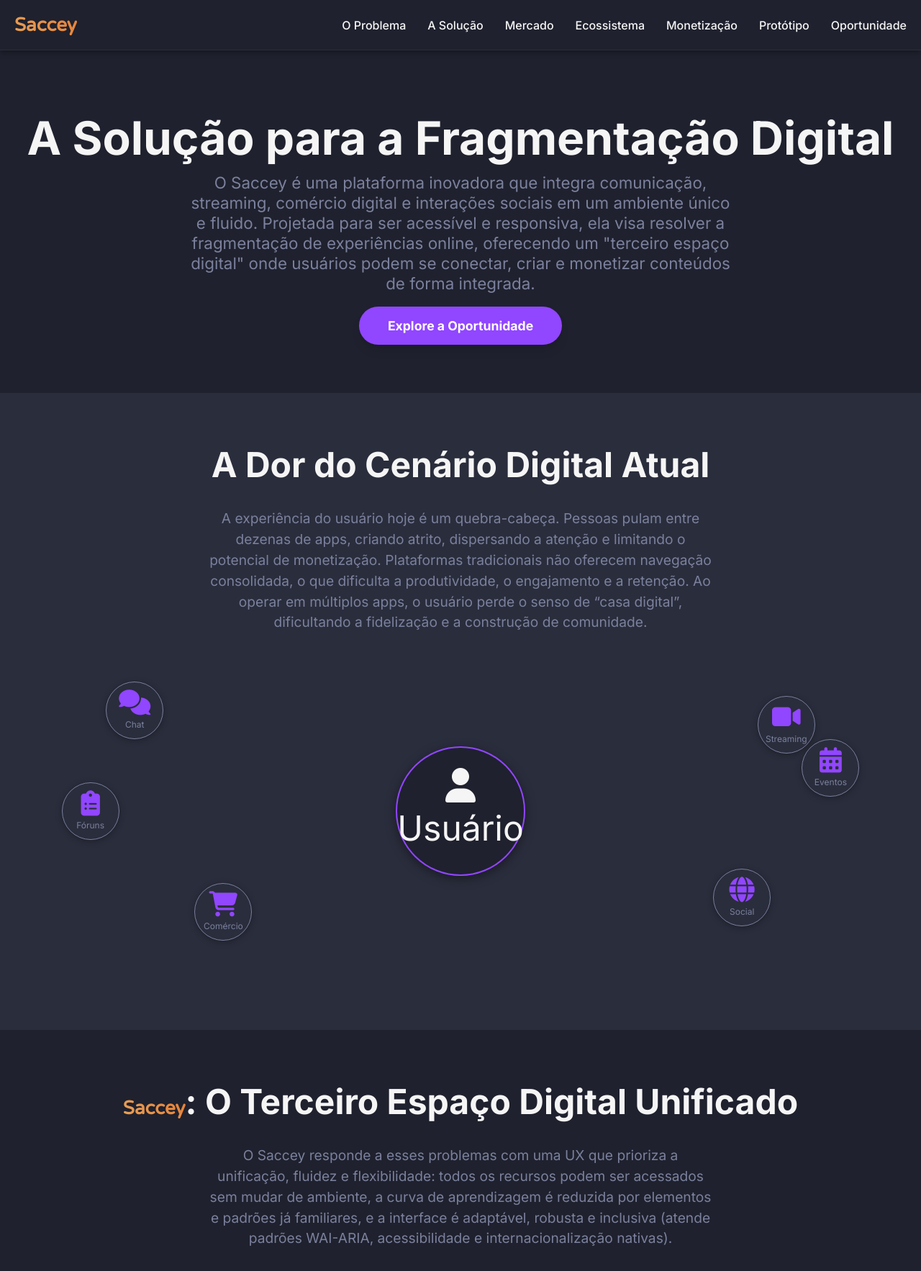
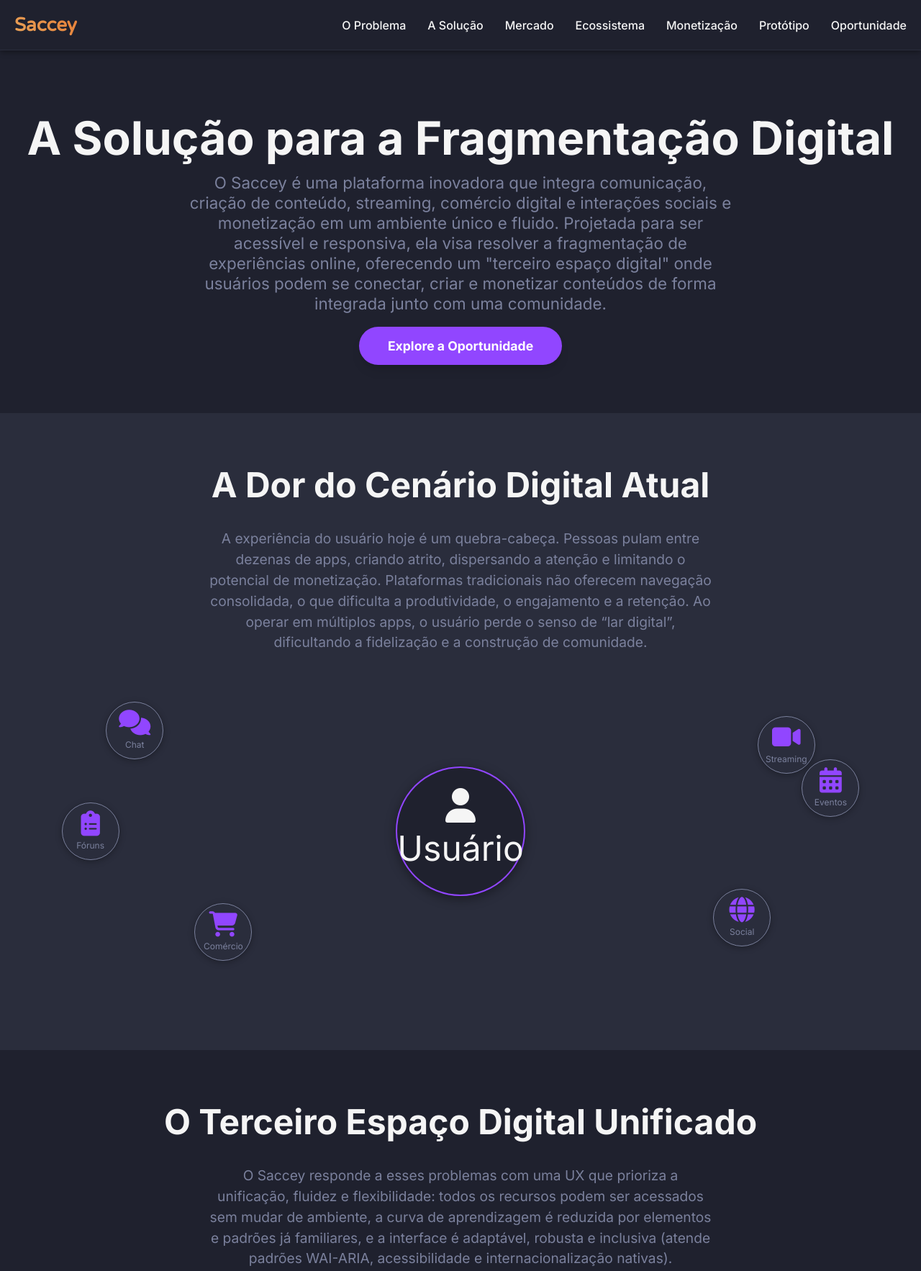
Before and after one commit to Grellim/SacceyProject, a plain HTML site: page index.html in a window 1280 px wide. Shown: the top 1766 px of the page at 72% size. Drawn offline with nearby package versions, Linux system fonts and the light colour scheme.

Commit message:
Update index.html

```diff
--- a/index.html
+++ b/index.html
@@ -923,7 +923,7 @@
         <section id="hero" class="py-20 text-center">
             <div class="container mx-auto px-6">
                 <h2 class="text-4xl md:text-6xl font-bold mb-4 text-[--branco-gelo]" data-aos="fade-up" data-aos-duration="1000">A Solução para a <span class="accent-gradient-text">Fragmentação Digital</span></h2>
-                <p class="text-lg md:text-xl text-[--cinza-roxo-escuro] max-w-3xl mx-auto mb-8" data-aos="fade-up" data-aos-delay="200" data-aos-duration="1000">O Saccey é uma plataforma inovadora que integra comunicação, streaming, comércio digital e interações sociais em um ambiente único e fluido. Projetada para ser acessível e responsiva, ela visa resolver a fragmentação de experiências online, oferecendo um "terceiro espaço digital" onde usuários podem se conectar, criar e monetizar conteúdos de forma integrada.</p>
+                <p class="text-lg md:text-xl text-[--cinza-roxo-escuro] max-w-3xl mx-auto mb-8" data-aos="fade-up" data-aos-delay="200" data-aos-duration="1000">O Saccey é uma plataforma inovadora que integra comunicação, criação de conteúdo, streaming, comércio digital e interações sociais e monetização em um ambiente único e fluido. Projetada para ser acessível e responsiva, ela visa resolver a fragmentação de experiências online, oferecendo um "terceiro espaço digital" onde usuários podem se conectar, criar e monetizar conteúdos de forma integrada junto com uma comunidade.</p>
                 <a href="#problem-section" class="bg-[--roxo-vibrante] text-white font-bold py-3 px-8 rounded-full hover:bg-[--roxo-claro] transition-all duration-300 shadow-lg hover:shadow-xl" data-aos="fade-up" data-aos-delay="400" data-aos-duration="1000">Explore a Oportunidade</a>
             </div>
         </section>
@@ -932,7 +932,7 @@
         <section id="problem-section" class="py-16 bg-[--azul-cinza-escuro]">
             <div class="container mx-auto px-6">
                 <h2 class="section-title" data-aos="fade-up">A Dor do Cenário Digital Atual</h2>
-                <p class="section-subtitle" data-aos="fade-up" data-aos-delay="100">A experiência do usuário hoje é um quebra-cabeça. Pessoas pulam entre dezenas de apps, criando atrito, dispersando a atenção e limitando o potencial de monetização. Plataformas tradicionais não oferecem navegação consolidada, o que dificulta a produtividade, o engajamento e a retenção. Ao operar em múltiplos apps, o usuário perde o senso de “casa digital”, dificultando a fidelização e a construção de comunidade.</p>
+                <p class="section-subtitle" data-aos="fade-up" data-aos-delay="100">A experiência do usuário hoje é um quebra-cabeça. Pessoas pulam entre dezenas de apps, criando atrito, dispersando a atenção e limitando o potencial de monetização. Plataformas tradicionais não oferecem navegação consolidada, o que dificulta a produtividade, o engajamento e a retenção. Ao operar em múltiplos apps, o usuário perde o senso de “lar digital”, dificultando a fidelização e a construção de comunidade.</p>
                 <div class="diagram-container" data-aos="zoom-in" data-aos-delay="200">
                     <div class="diagram-center-element">
                         <i class="fas fa-user"></i>
@@ -963,7 +963,7 @@
         <!-- Seção: A Solução -->
         <section id="solution-section" class="py-16">
             <div class="container mx-auto px-6">
-                <h2 class="section-title" data-aos="fade-up"><span class="saccey-logo-text">Saccey</span>: O <span class="accent-gradient-text">Terceiro Espaço Digital</span> Unificado</h2>
+                <h2 class="section-title" data-aos="fade-up">O <span class="accent-gradient-text">Terceiro Espaço Digital</span> Unificado</h2>
                 <p class="section-subtitle" data-aos="fade-up" data-aos-delay="100">O Saccey responde a esses problemas com uma UX que prioriza a unificação, fluidez e flexibilidade: todos os recursos podem ser acessados sem mudar de ambiente, a curva de aprendizagem é reduzida por elementos e padrões já familiares, e a interface é adaptável, robusta e inclusiva (atende padrões WAI-ARIA, acessibilidade e internacionalização nativas).</p>
                 <div class="diagram-container" data-aos="zoom-in" data-aos-delay="200">
                     <div class="diagram-center-element saccey-hub">
```
